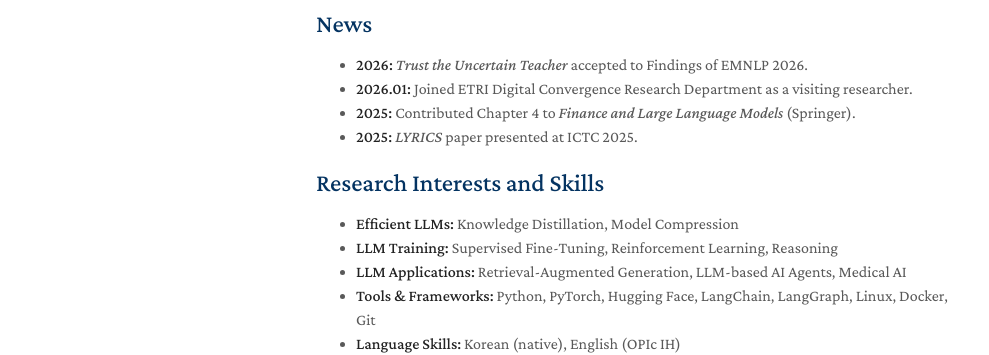
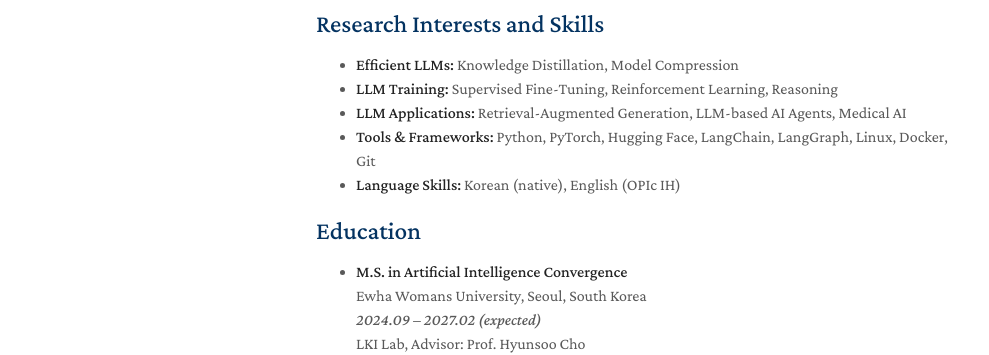
Before and after one commit to Jhyuny/Jhyuny.github.io, a plain HTML site: page index.html in a window 1280 px wide. Shown: the part 445-800 px from the top of the page, without its empty margins (154-1143 px from the left). Drawn offline with nearby package versions, Linux system fonts and the light colour scheme; some icons are missing.

Commit message:
Remove News section from homepage
Co-Authored-By: Claude Opus 5.5 <noreply@anthropic.com>

```diff
--- a/index.html
+++ b/index.html
@@ -64,14 +64,6 @@
 <ul>
   <li><strong>2026.01–Present:</strong> Visiting Researcher, ETRI Digital Convergence Research Department.</li>
   <li><strong>2024.09–Present:</strong> M.S. Student, Department of Artificial Intelligence Convergence, Ewha Womans University.</li>
-</ul>
-
-<h2 id="news">News</h2>
-<ul>
-  <li><strong>2026:</strong> <em>Trust the Uncertain Teacher</em> accepted to Findings of EMNLP 2026.</li>
-  <li><strong>2026.01:</strong> Joined ETRI Digital Convergence Research Department as a visiting researcher.</li>
-  <li><strong>2025:</strong> Contributed Chapter 4 to <em>Finance and Large Language Models</em> (Springer).</li>
-  <li><strong>2025:</strong> <em>LYRICS</em> paper presented at ICTC 2025.</li>
 </ul>
 
 <h2 id="research-interests">Research Interests and Skills</h2>
```
